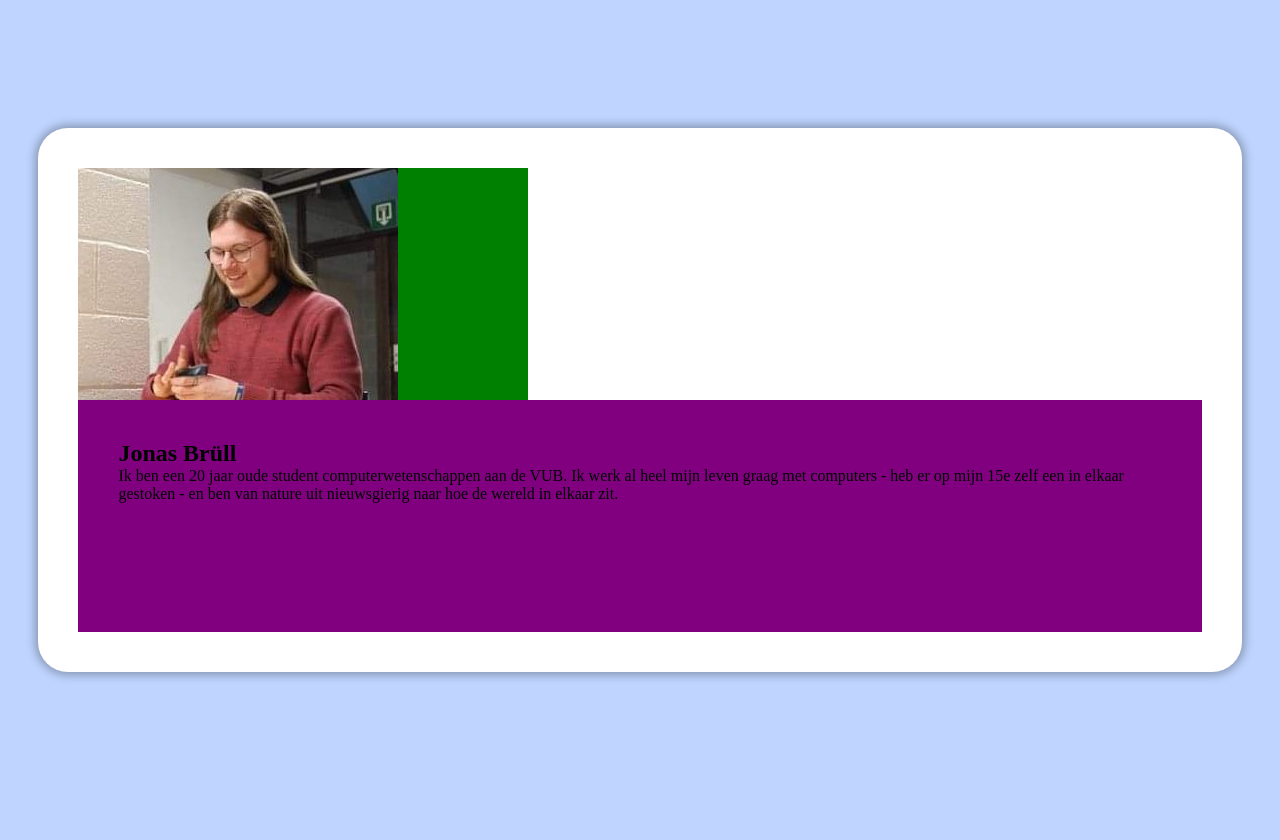
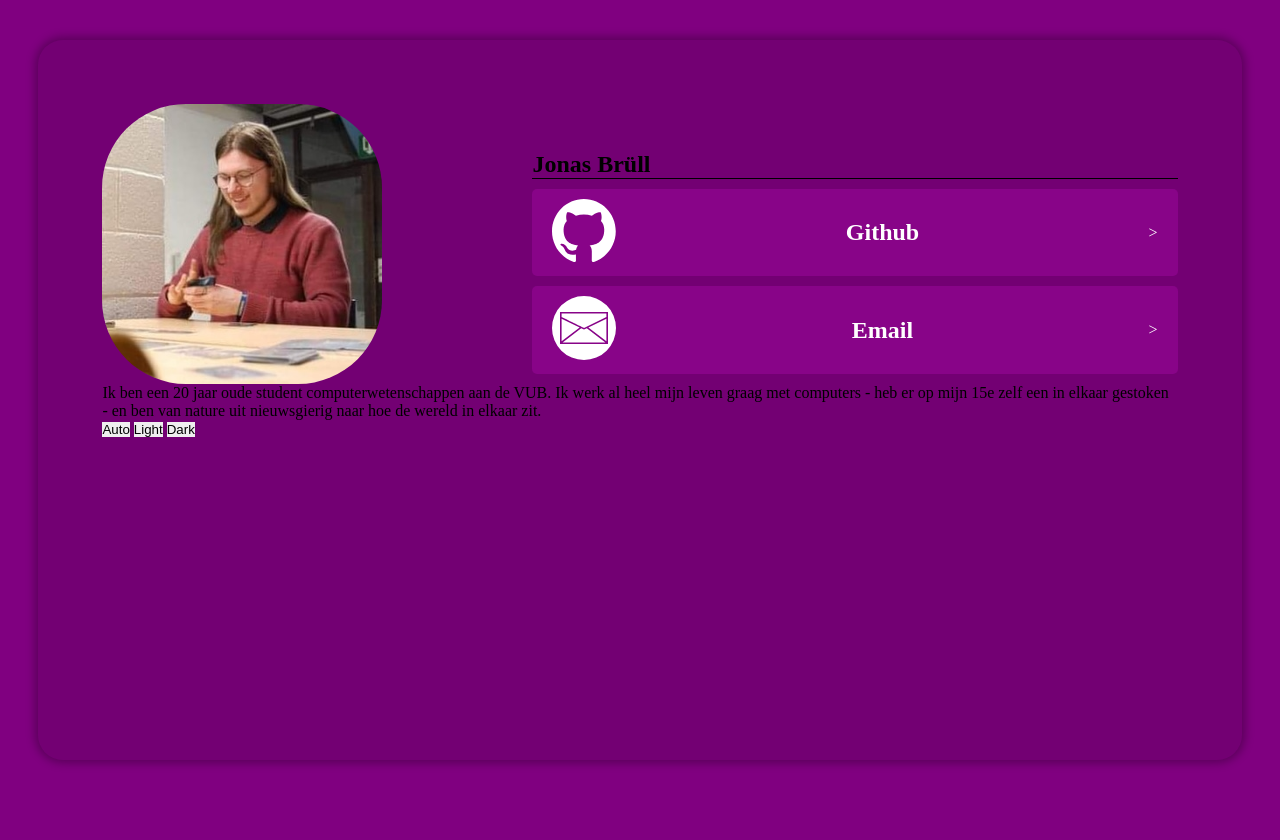
Before and after one commit to Jonas-Bruell/www.xn--jonas-brll-heb.be, a PHP site: page / in a window 1280 px wide. Before the commit the page ends 679 px from the top, so only its background shows below. Run offline with PHP 8.4, Linux system fonts and the light colour scheme.

Commit message:
Updates to new live version

```diff
--- a/css/elements.css
+++ b/css/elements.css
@@ -1 +1,20 @@
 /* CSS for custom HTML elements */
+
+.primary-button {
+  background-color: var(--primary-color);
+  color: white;
+  border-radius: 5px;
+  border-color: var(--text-color);
+  text-decoration: none;
+  border: 1px;
+  margin: 10px 0px;
+  padding: 10px 20px;
+  cursor: pointer;
+}
+
+.logo-and-text {
+  display: flex;
+  flex-direction: row;
+  justify-content: space-between;
+  align-items: center;
+}
--- a/css/stylesheet.css
+++ b/css/stylesheet.css
@@ -1,38 +1,49 @@
 /* CSS for standard HTML elements */
+
+:root {
+    color-scheme: light dark;
+    --background-color: light-dark(white, black);
+    --tile-background-color: light-dark(rgba(0,0,0,.1), rgba(255,255,255,.075));
+    --shadow-color: light-dark(rgba(0, 0, 0, 0.3), rgba(255, 255, 255, 0.2));
+    --blur-color: light-dark(red, red);
+    --text-color: light-dark(black, white);
+
+    --github-logo-color: light-dark(#24292f, #fff);
+
+
+    --primary-color: light-dark(rgb(136, 4, 136), rgb(78, 24, 78));
+    --secondary-color: green;
+
+    --text-large: 21px;
+    --text-medium: 17px;
+    --text-small: 13px;
+}
 
 * {
     margin: 0;
     border: 0;
     padding: 0;
+    max-width: 100%;
+    max-height: 100%;
     box-sizing: border-box;
 }
 
 html {
-    width: 100%;
-    height: 100%;
     line-height: inherit;
     scroll-behavior: smooth;
     tab-size: 4;
 }
 
 body {
-    width: 100%;
-    height: 100%;
+    margin: auto;
+    width: 100vw;
+    height: 100vh;
     background-color: var(--background-color);
+    color: var(--text-color)
 }
 
-/*
-main {
-    margin: 0 5vw;
-    padding: 5vw;
-    box-shadow: 0 0 25px 5px rgba(0, 0, 0, 0.125);
+@media only screen and (orientation: landscape) and (min-width: 1920px) {
+    body {
+        width: 1920px;
+    }
 }
-
-button:hover {
-    box-shadow: 0 0 7px 2px rgba(0, 0, 0, 0.6);
-}
-
-button:active {
-    box-shadow: inset 0 0 7px 2px rgba(0, 0, 0, 0.4);
-}
-*/
--- a/css/variables.css
+++ /dev/null
@@ -1,12 +0,0 @@
-:root {
-    --background-color: rgba(0, 89, 255, 0.25);
-
-
-    --tile-background: white;
-    --primary-color: purple;
-    --secondary-color: green;
-
-    --text-large: 21px;
-    --text-medium: 17px;
-    --text-small: 13px;
-}
--- a/css/welcome-card.css
+++ /dev/null
@@ -1,111 +0,0 @@
-/* CSS for the welcome card on the home screen */
-
-.welcome-card-section {
-    width: 100%;
-    height: 100%;
-    padding: 7.5% 15%;
-}
-
-.welcome-card-intro {
-    width: 60%;
-    height: 100%;
-    padding: 40px;
-    background-color: var(--primary-color);
-}
-
-.welcome-card {
-    display: flex;
-    background-color: var(--tile-background);
-    width: 100%;
-    height: 100%;
-    padding: 40px;
-    border-radius: 30px;
-    box-shadow: 0 0 10px 3px rgba(0, 0, 0, 0.3);
-}
-
-.welcome-card-photo {
-    width: 40%;
-    height: 100%;
-    background-color: var(--secondary-color);
-    background-size: cover;
-}
-
-/* Extra small devices (phones, 600px and down) */
-@media only screen and (max-width: 600px) {
-    .welcome-card-section {
-        padding: 10vw 3vw;
-    }
-    .welcome-card{
-        flex-direction: column;
-    }
-    .welcome-card-photo{
-        height: 50%;
-    }
-    .welcome-card-intro{
-        width: 100%;
-    }
-}
-
-/* Small devices (portrait tablets and large phones, 600px and up) */
-@media only screen and (min-width: 600px) {
-    .welcome-card-section {
-        padding: 10vw 3vw;
-    }
-    .welcome-card{
-        flex-direction: column;
-    }
-    .welcome-card-photo{
-        height: 50%;
-    }
-    .welcome-card-intro{
-        width: 100%;
-    }
-}
-
-/* Medium devices (landscape tablets, 768px and up) */
-@media only screen and (min-width: 768px) {
-    .welcome-card-section {
-        padding: 10vw 3vw;
-    }
-    .welcome-card{
-        flex-direction: column;
-    }
-    .welcome-card-photo{
-        height: 50%;
-    }
-    .welcome-card-intro{
-        width: 100%;
-    }
-}
-
-/* Large devices (laptops/desktops, 992px and up) */
-@media only screen and (min-width: 992px) {
-    .welcome-card-section {
-        padding: 10vw 3vw;
-    }
-    .welcome-card{
-        flex-direction: column;
-    }
-    .welcome-card-photo{
-        height: 50%;
-    }
-    .welcome-card-intro{
-        width: 100%;
-    }
-}
-
-/* Extra large devices (large laptops and desktops, 1200px and up) */
-@media only screen and (min-width: 1200px) {
-    .welcome-card-section {
-        padding: 10vw 3vw;
-    }
-    .welcome-card{
-        flex-direction: column;
-    }
-    .welcome-card-photo{
-        height: 50%;
-    }
-    .welcome-card-intro{
-        width: 100%;
-    }
-}
--- /dev/null
+++ b/css/welcome.css
@@ -0,0 +1,117 @@
+/* CSS for the welcome card on the home screen */
+
+#welcome {
+    display: flex;
+    flex-direction: column;
+    margin: 5vh 3vw;
+    height: 90vh;
+    width: 94vw;
+    padding: 10%;
+    border-radius: 25px;
+    background-color: var(--tile-background-color);
+    box-shadow: 0 0 10px 3px var(--shadow-color);
+}
+
+#welcome-intro {
+
+}
+
+#welcome-intro-photo {
+    display: inherit;
+    flex-direction: inherit;
+    margin-left: auto;
+    margin-right: 0;
+    width: 45%;
+}
+
+#welcome-intro-photo img {
+    border-radius: 30%;
+}
+
+#welcome-intro-about {
+
+}
+
+#welcome-intro-about-name {
+    border: 1px;
+    border-style: none none solid;
+    border-color: var(--text-color);
+}
+
+#welcome-intro-about-links img {
+    width: 10vw;
+    height: auto;
+}
+
+#welcome-about {
+
+}
+
+@media only screen and (orientation: portrait) and (min-width: 320px) {
+    body { /*temp*/
+        background-color: red;
+    }
+}
+
+@media only screen and (orientation: portrait) and (min-width: 480px) {
+    body { /*temp*/
+        background-color: green;
+    }
+}
+
+@media only screen and (orientation: portrait) and (min-width: 768px) {
+    body { /*temp*/
+        background-color: blue;
+    }
+}
+
+@media only screen and (orientation: landscape) and (min-width: 768px) {
+    body { /*temp*/
+        background-color: indigo;
+    }
+
+    #welcome {
+        padding: 5%;
+    }
+
+    #welcome-intro {
+        display: flex;
+        flex-direction: row;
+    }
+
+    #welcome-intro-photo {
+        margin-left: 0;
+        margin-right: auto;
+        width: 35vh;
+        height: 35vh;
+    }
+
+    #welcome-intro-about {
+        margin-top: auto;
+        margin-bottom: 0;
+        width: 60%;
+    }
+
+    #welcome-intro-about-links img {
+        width: 5vw;
+        height: auto;
+    }
+}
+
+@media only screen and (orientation: landscape) and (min-width: 1024px) {
+    body { /*temp*/
+        background-color: yellow;
+    }
+}
+
+@media only screen and (orientation: portrait) and (min-width: 1080px) {
+    body { /*temp*/
+        background-color: orange;
+    }
+}
+
+@media only screen and (orientation: landscape) and (min-width: 1200px) {
+    body { /*temp*/
+        background-color: purple;
+    }
+}
--- a/index.html
+++ b/index.html
@@ -4,40 +4,75 @@
     <meta charset="UTF-8">
     <meta name="viewport" content="width=device-width, initial-scale=1.0">
 
-    <link rel="stylesheet" href="css/variables.css">
     <link rel="stylesheet" href="css/stylesheet.css">
     <link rel="stylesheet" href="css/elements.css">
-    <link rel="stylesheet" href="css/welcome-card.css">
+    <link rel="stylesheet" href="css/welcome.css">
 
-    <title>Document</title>
+    <script src="js/index.js"></script>
+    <script src="js/welcome.js"></script>
+
+    <title>Jonas Brüll</title>
 </head>
 <body>
 
-    <section class="welcome-card-section">
-        <div class="welcome-card">
+    <section id="welcome">
+        <div id="welcome-intro">
 
-            <div class="welcome-card-photo">
+            <picture id="welcome-intro-photo">
+                <source media="(max-width: 480px)" srcset="img/profielfoto/160x160.jpg">
+                <img src="img/profielfoto/320x320.jpg" alt="Profielfoto van Jonas Brüll">
+            </picture>
 
-                <img src="img/Profielfoto.jpg" alt="Profielfoto van Jonas Brüll">
+            <div id="welcome-intro-about">
 
+                <div id="welcome-intro-about-name">
+                    <h1>Jonas Brüll</h1>
+                </div>
+
+                <div id="welcome-intro-about-links">
+
+                    <a class="primary-button logo-and-text" href="https://github.com/Jonas-Bruell" target="_blank">
+
+                        <picture>
+                            <img src="img/favicons/github.svg" alt="Github Logo">
+                        </picture>
+
+                        <h2>Github</h2>
+
+                        <p>></p>
+
+                    </a>
+
+                    <a class="primary-button logo-and-text" href="mailto:contacteer-me@jonas.brüll.be" target="_blank">
+
+                        <picture>
+                            <img src="img/favicons/email.svg" alt="Email Logo">
+                        </picture>
+
+                        <h2>Email</h2>
+
+                        <p>></p>
+                    </a>
+
+                </div>
             </div>
 
-            <div class="welcome-card-intro">
+        </div>
 
-                <h1>Jonas Brüll</h1>
-                <p>Ik ben een 20 jaar oude student computerwetenschappen aan de VUB. Ik werk al heel mijn leven graag
-                    met computers - heb er op mijn 15e zelf een in elkaar gestoken - en ben van nature uit nieuwsgierig
-                    naar hoe de wereld in elkaar zit.</p>
+        <div id="welcome-about">
+            <p>Ik ben een 20 jaar oude student computerwetenschappen aan de VUB. Ik werk al heel mijn leven graag
+                met computers - heb er op mijn 15e zelf een in elkaar gestoken - en ben van nature uit nieuwsgierig
+                naar hoe de wereld in elkaar zit.</p>
+        </div>
 
-            </div>
-
-
-
+        <div>
+            <button id="auto-mode-toggle" type="button" onclick="toggleAutoMode()">Auto</button>
+            <button id="light-mode-toggle" type="button" onclick="toggleLightMode()">Light</button>
+            <button id="dark-mode-toggle" type="button" onclick="toggleDarkMode()">Dark</button>
 
         </div>
+
     </section>
-
-
 
 </body>
 </html>
--- /dev/null
+++ b/js/index.js
@@ -0,0 +1,44 @@
+const body = document.querySelector(':root');
+/*
+const updateSourceMedia = (
+  colorPreference: 'light' | 'dark'
+): void => {
+  const pictures = document.querySelectorAll('picture')
+
+  pictures.forEach((picture) => {
+    const sources: NodeListOf<HTMLSourceElement> =
+      picture.querySelectorAll(`
+        source[media*="prefers-color-scheme"],
+        source[data-media*="prefers-color-scheme"]
+      `)
+
+    sources.forEach((source) => {
+      // Preserve the source `media` as a data-attribute
+      // to be able to switch between preferences
+      if (source?.media.includes('prefers-color-scheme')) {
+        source.dataset.media = source.media
+      }
+
+      // If the source element `media` target is the `preference`,
+      // override it to 'all' to show
+      // or set it to 'none' to hide
+      if (source?.dataset.media.includes(colorPreference)) {
+        source.media = 'all'
+      } else if (source) {
+        source.media = 'none'
+      }
+    })
+  })
+}
+*/
+function toggleAutoMode() {
+  body.style.setProperty("color-scheme", "light dark");
+}
+
+function toggleLightMode() {
+  body.style.setProperty("color-scheme", "light");
+}
+
+function toggleDarkMode() {
+  body.style.setProperty("color-scheme", "dark");
+}
```
Also changed, not shown: img/favicons/email.svg (added), img/favicons/github.svg (added), img/profielfoto/160x160.jpg (added), img/profielfoto/320x320.jpg (renamed from img/Profielfoto.jpg), js/welcome.js (added).
